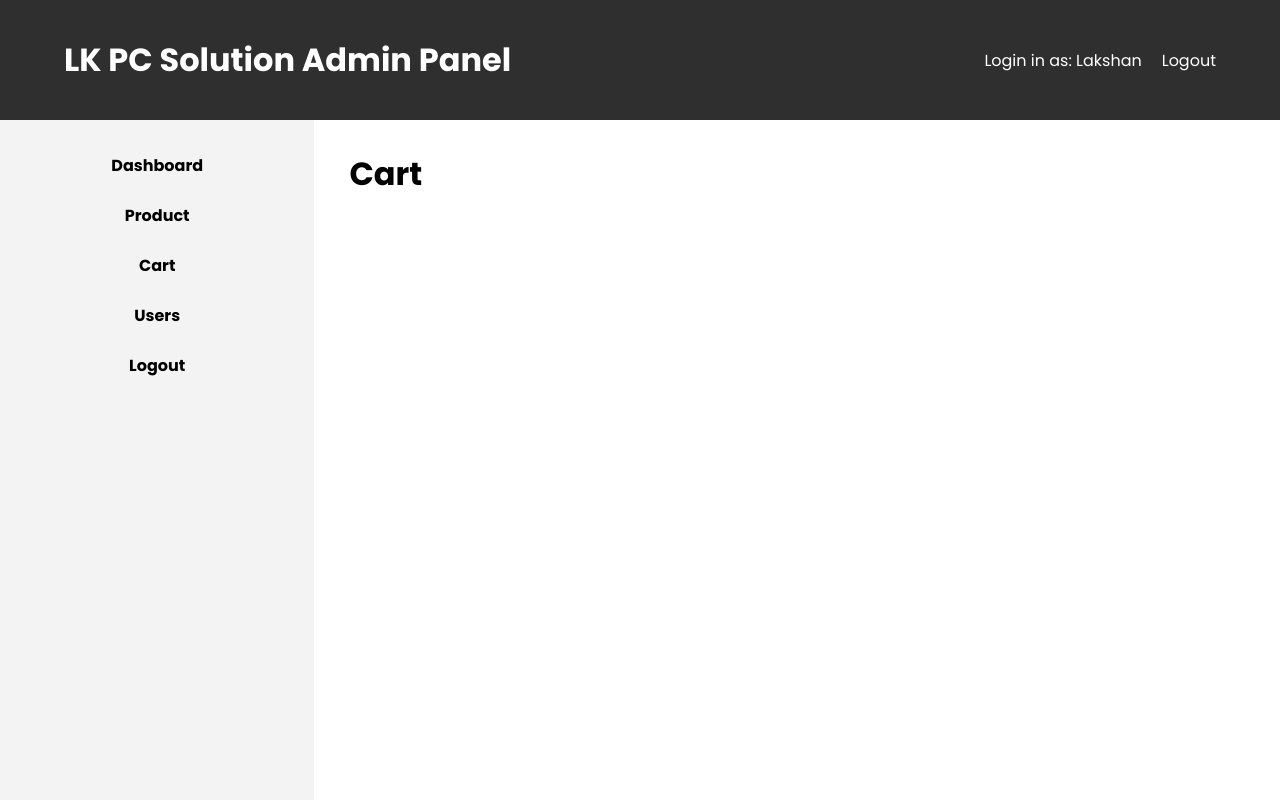
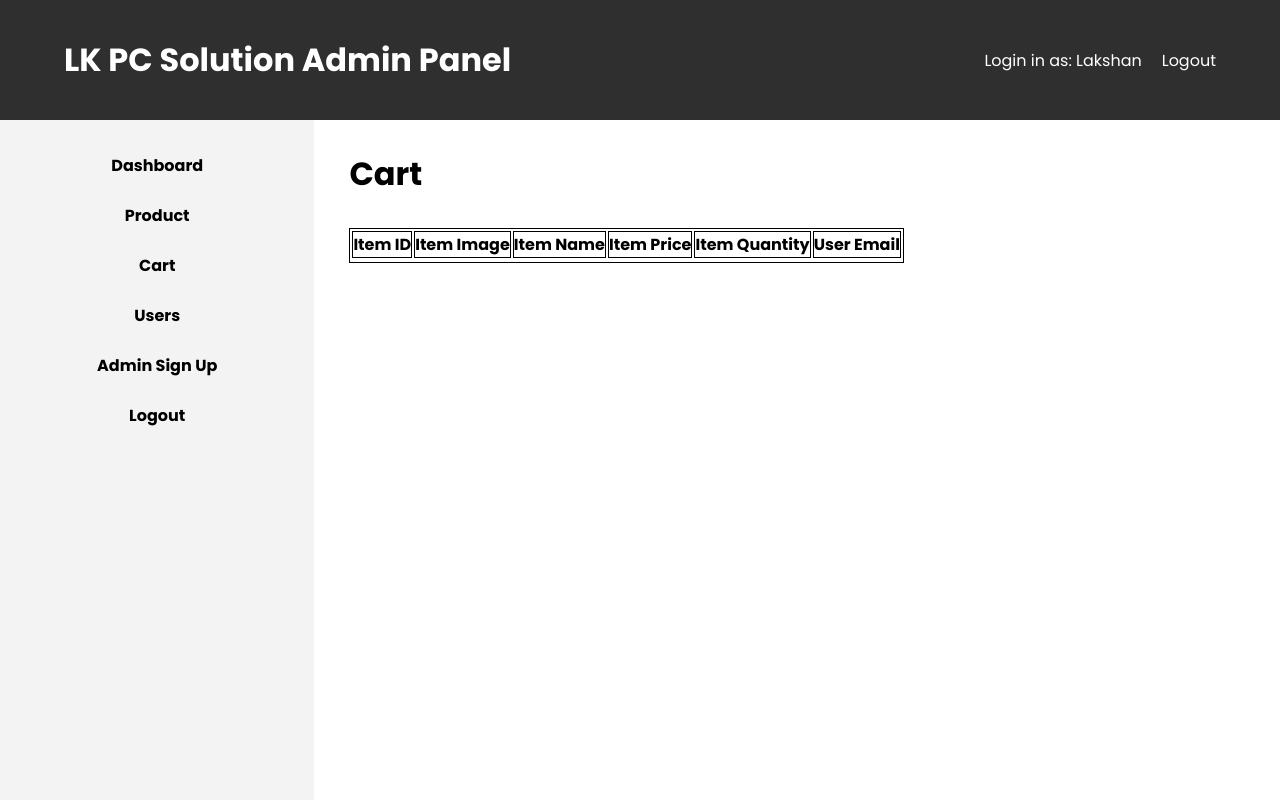
Before and after one commit to Lakshan-Dananjana/LK-PC-Solution, a PHP site: page /phpmailer/adminpages/adminCart.php in a window 1280 px wide. Run offline with PHP 8.4, Linux system fonts and the light colour scheme; a user stored in the database is signed in; lists and menus that the app fills with data are empty.

Commit message:
Third Commit

```diff
--- a/adminpages/adminCart.php
+++ b/adminpages/adminCart.php
@@ -30,10 +30,30 @@
                 <a href="adminProduct.php">Product</a>
                 <a href="adminCart.php">Cart</a>
                 <a href="adminUser.php">Users</a>
+                <a href="adminRegistration.php">Admin Sign Up</a>
                 <a href="../include/logout.inc.php">Logout</a>
             </div>
             <div class="content">
                 <h1>Cart</h1>
+                <div class="productTable">
+                    <table border="1">
+                        <thead>
+                            <tr>
+                                <th>Item ID</th>
+                                <th>Item Image</th>
+                                <th>Item Name</th>
+                                <th>Item Price</th>
+                                <th>Item Quantity</th>
+                                <th>User Email</th>
+                            </tr>
+                        </thead>
+                        <tbody>
+                            <tr>
+
+                            </tr>
+                        </tbody>
+                    </table>
+                </div>
             </div>
         </div>
     </div>
--- a/adminpages/adminHome.php
+++ b/adminpages/adminHome.php
@@ -65,6 +65,7 @@
                 <a href="adminProduct.php">Product</a>
                 <a href="adminCart.php">Cart</a>
                 <a href="adminUser.php">Users</a>
+                <a href="adminRegistration.php">Admin Sign Up</a>
                 <a href="../include/logout.inc.php">Logout</a>
             </div>
             <div class="content">
--- a/adminpages/adminProduct.php
+++ b/adminpages/adminProduct.php
@@ -57,6 +57,7 @@
                 <a href="adminProduct.php">Product</a>
                 <a href="adminCart.php">Cart</a>
                 <a href="adminUser.php">Users</a>
+                <a href="adminRegistration.php">Admin Sign Up</a>
                 <a href="../include/logout.inc.php">Logout</a>
             </div>
             <div class="content">
```
Also changed, not shown: adminpages/adminUser.php (+18 -0 lines).
